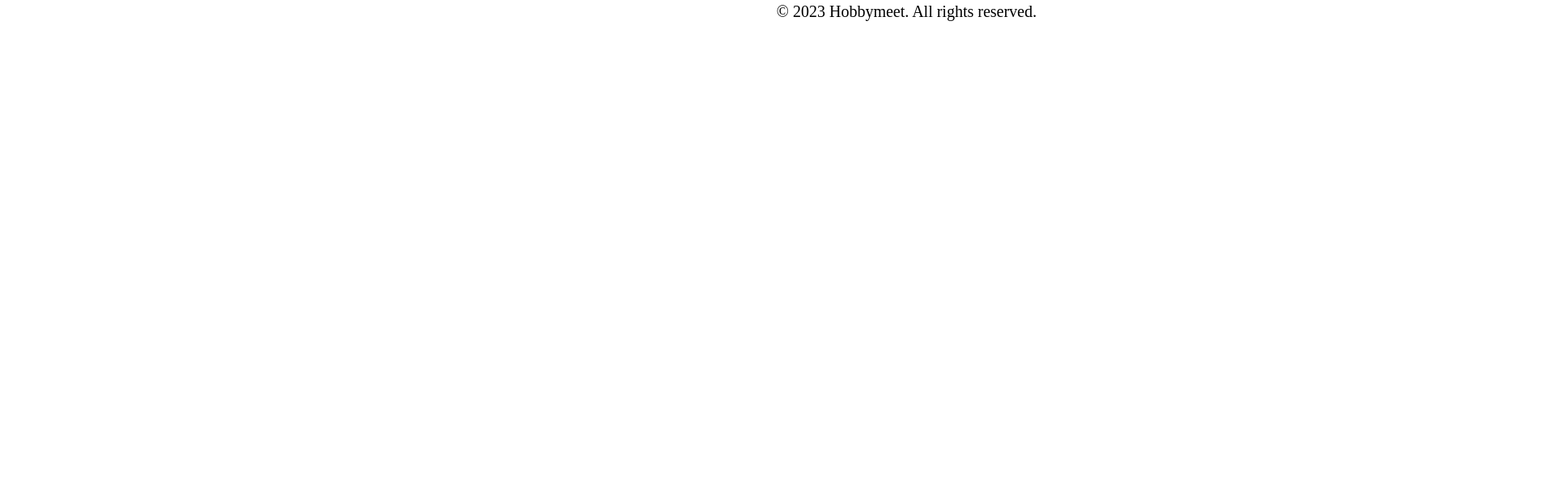
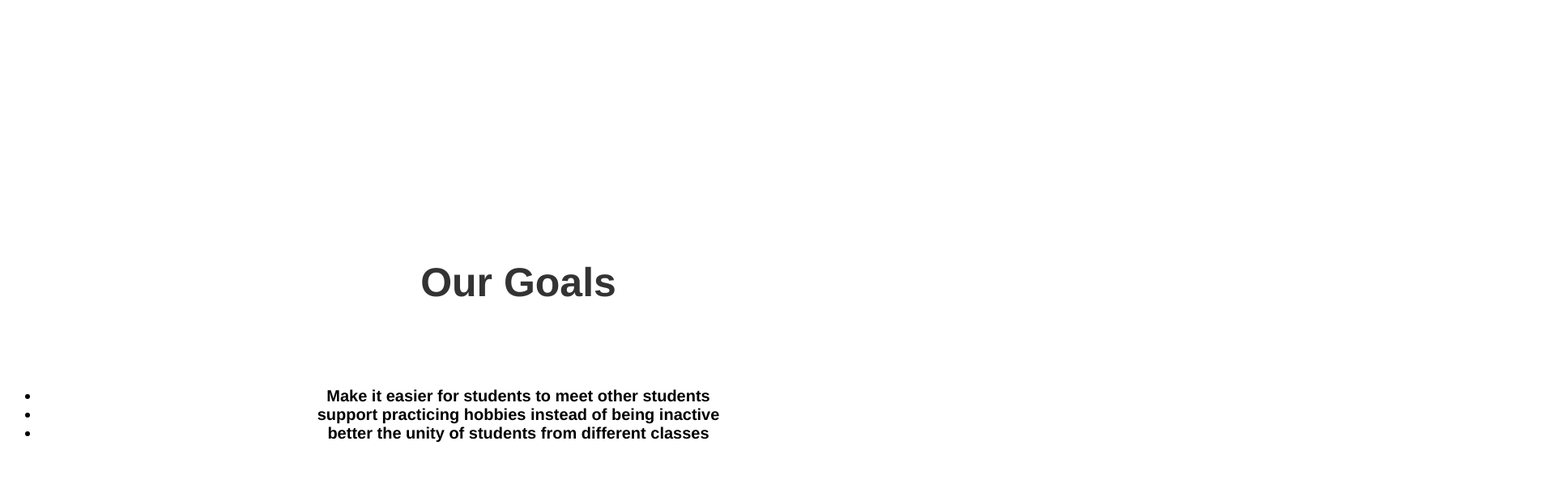
Before and after one commit to Basharkh41/Hobbytalk, a Vue app: page / in a window 1280 px wide. Shown: the part 2060-2668 px from the top of the page at 81% size, 1920 px wide, since content can reach past the window. Before the commit the page ends 2086 px from the top, so only its background shows below. Built offline with nearby package versions, Linux system fonts and the light colour scheme; no server answers.

Commit message:
CSS Update
Bilder am Arsch

```diff
--- a/src/views/Home.vue
+++ b/src/views/Home.vue
@@ -7,7 +7,7 @@
   </div>
   <div class="Home-Container">
     <div class="section">
-      <h2>About Hobbymeet</h2>
+      <h2>About Hobbymeet:</h2>
       <p></p>
     </div>
     <div class="section">
@@ -22,13 +22,15 @@
           <p>Samuel Lins, 4cWI</p>
         </div>
       </div>
-      <div class="section">
+      <div class="sucuk">
         <h2>Our Goals</h2>
+      <div class="sucuk_li">
         <ul>
           <li>Make it easier for students to meet other students</li>
           <li>support practicing hobbies instead of being inactive</li>
           <li>better the unity of students from different classes</li>
         </ul>
+      </div>
       </div>
     </div>
   </div>
@@ -36,23 +38,30 @@
     <p>&copy; 2023 Hobbymeet. All rights reserved.</p>
   </div>
 </template>
+
+
 <style>
 .Home-Container {
   padding: 50px;
 }
 h1 {
+  font-family: Helvetica Neue, Helvetica, Arial, sans-serif;
   color: #fe4e69;
-  font-size: 50px;
+  font-size: 80px;
   text-align: center;
   margin-top: 5%;
 }
 .section h2 {
+  font-family: Helvetica Neue, Helvetica, Arial, sans-serif;
   font-size: 50px;
   text-align: center;
-  margin-top: 5%;
+  margin-top: 15%;
 }
 .section {
-  margin-bottom: 30px;
+  margin-bottom: 10px;
+
+
+
 }
 
 .section h2 {
@@ -61,19 +70,40 @@ h1 {
 .Creators {
   display: flex;
   flex-direction: row;
+  transform: scale(0.5);
+
+
+
 }
 .Creators p {
+  font-family: Helvetica Neue, Helvetica, Arial, sans-serif;
   text-align: center;
   font-size: 30px;
+
 }
 .Creator-Samuel .Creator-Bashar img {
   flex: 1;
-  width: 100%;
-  height: auto;
+
+
+
+}
+
+.sucuk{
+  padding-top: 10px;
+}
+.sucuk_li{
+  padding-top: 100px ;
+  text-align: center;
+  font-size: ;
 }
 
 .footer p{
+  font-family: Helvetica Neue, Helvetica, Arial, sans-serif;
   text-align: right;
   font-size: 20px;
 }
+
+.ul{
+  padding: 10px
+}
 </style>
```
